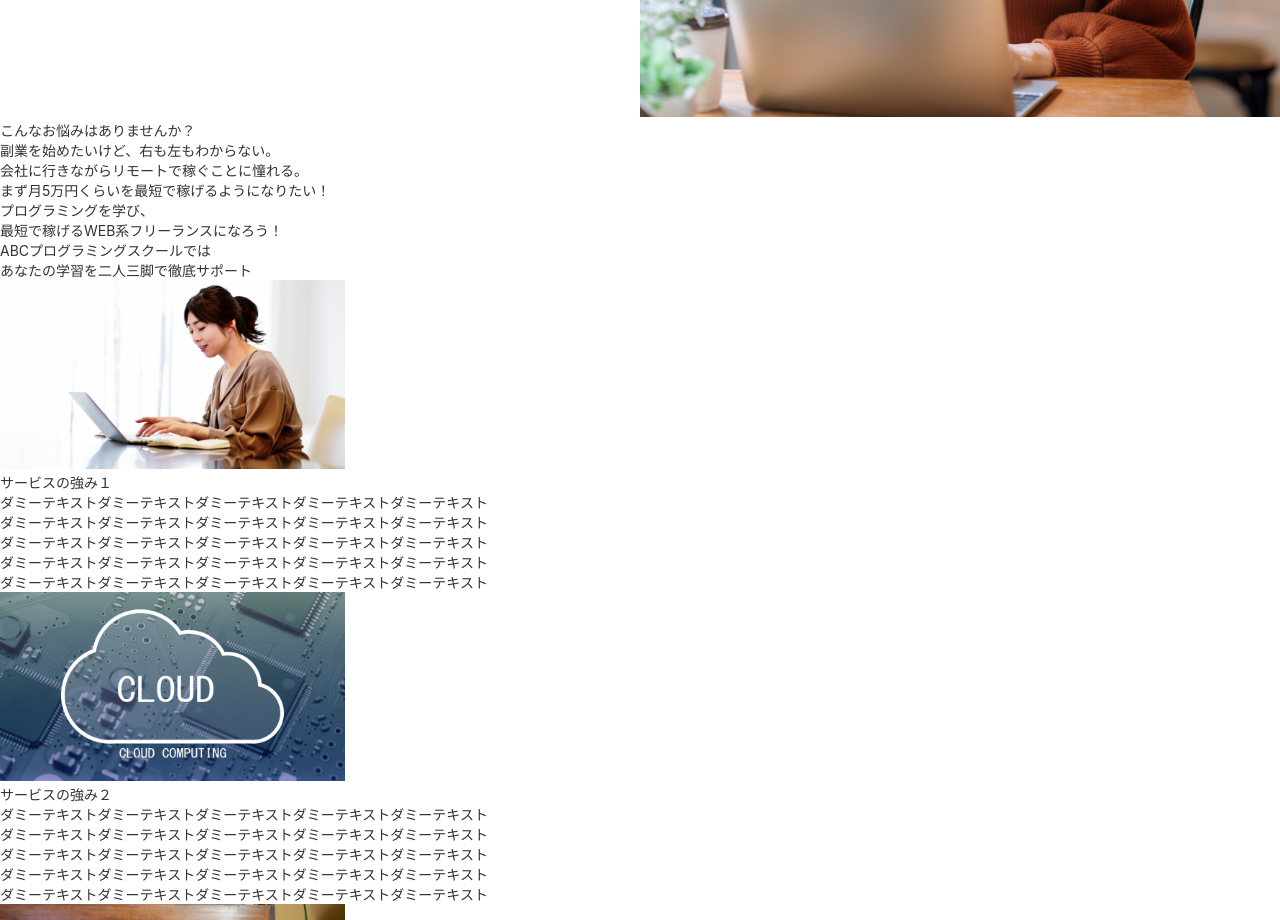
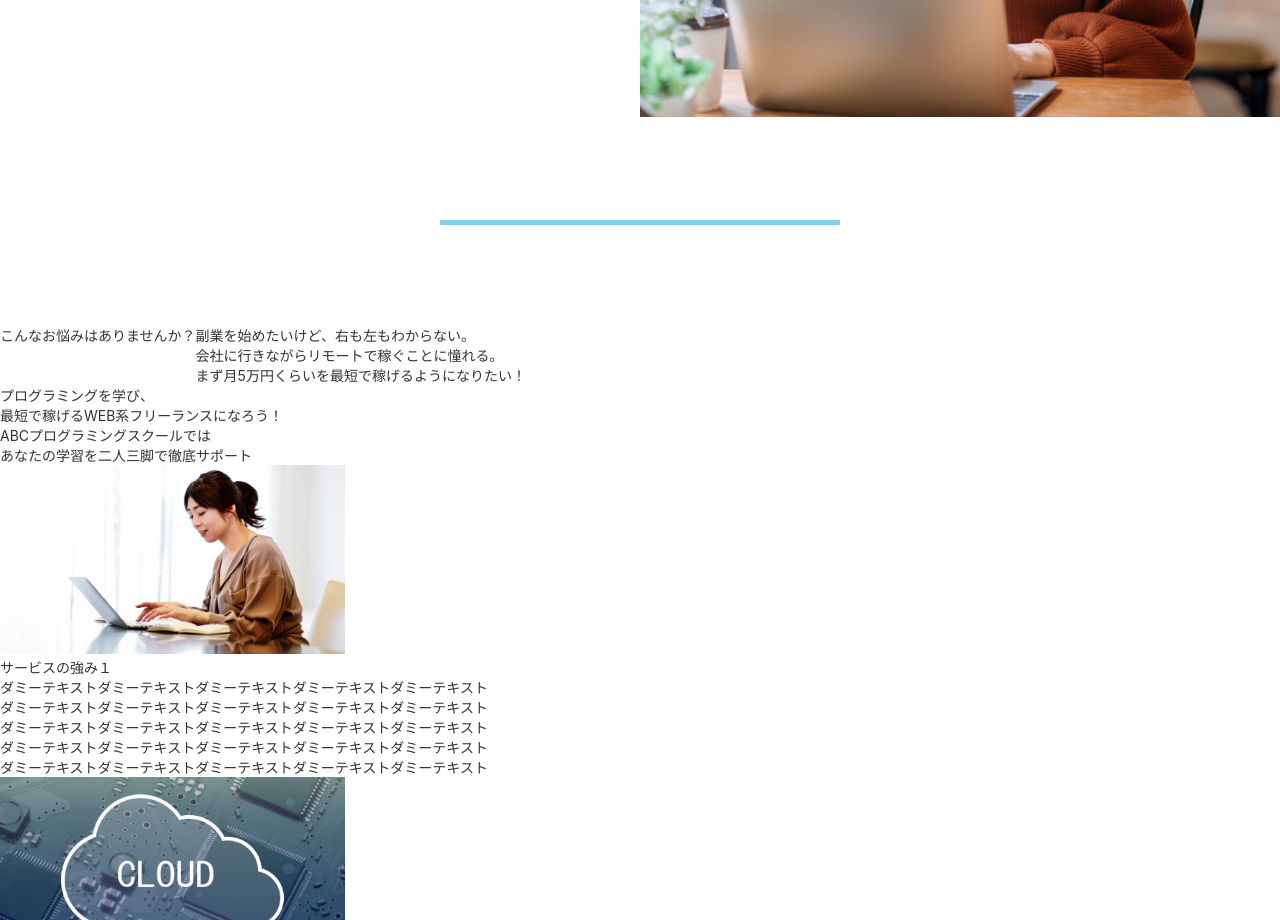
Before and after one commit to nagino-y/zissen, an Angular app in the folder zissen/: page / in a window 1280 px wide. Shown: the part 1180-2100 px from the top of the page. Built offline with nearby package versions, Linux system fonts and the light colour scheme.

Commit message:
second-contents CSSstart

```diff
--- a/zissen/src/app/firstview/firstview.component.css
+++ b/zissen/src/app/firstview/firstview.component.css
@@ -61,4 +61,26 @@
 .top-contents__right {
   float: right;
 }
+
+.second-contents__top {
+  width: auto;
+  height: 100px;
+}
+
+.second-contents__line {
+  width: 300px;
+  margin: 0 auto;
+  padding: 50px;
+  border-width: 5px 0 0 0;
+  border-style: solid;
+  border-color: skyblue;
+}
+
+.second-contents__left {
+  display: table-cell;
+}
+
+.second-contents__right {
+  display: table-cell;
+}
 /*# sourceMappingURL=firstview.component.css.map */
--- a/zissen/src/app/firstview/firstview.component.html
+++ b/zissen/src/app/firstview/firstview.component.html
@@ -18,9 +18,9 @@
   <!-- </div> -->
 </section>
 <section class="second-contents">
-  <div class="second-contents__line">
-    <div class="second-contents__left">こんなお悩みはありませんか？</div>
-  </div>
+  <div class="second-contents__top"></div>
+  <div class="second-contents__line"></div>
+  <div class="second-contents__left">こんなお悩みはありませんか？</div>
   <div class="second-contents__right">
     <p class="second-contents__text">
       副業を始めたいけど、右も左もわからない。
--- a/zissen/src/app/firstview/firstview.component.scss
+++ b/zissen/src/app/firstview/firstview.component.scss
@@ -57,3 +57,25 @@
     // position:absolute;
   }
 }
+
+.second-contents{
+  &__top{
+    width: auto;
+    height: 100px;
+  }
+  &__line{
+    width:300px;
+    margin: 0 auto;
+    padding: 50px;
+    border-width: 5px 0 0 0;
+    border-style: solid;
+    border-color: skyblue;
+  }
+  &__left{
+    display: table-cell;
+  }
+  &__right{
+    display: table-cell;
+
+  }
+}
```
Also changed, not shown: 1 other file (tests, documents, lock files or other folders).
